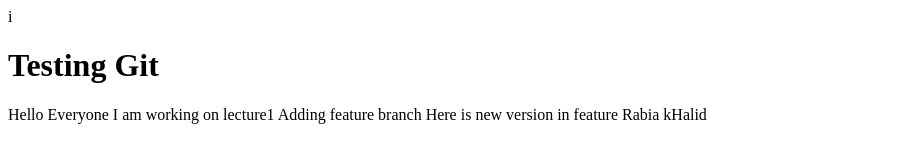
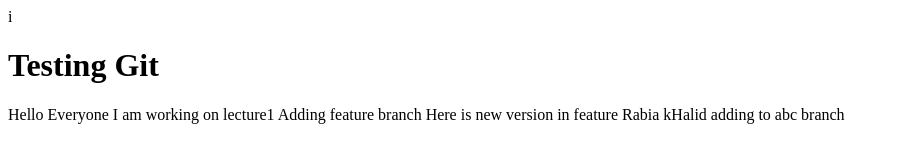
Before and after one commit to Rabia-Khalid/lecture1, a plain HTML site: page index.html in a window 1280 px wide. Shown: the whole page, without its empty margins (0-899 px from the left). Drawn offline with Linux system fonts and the light colour scheme.

Commit message:
adding changes to abc branch

```diff
--- a/index.html
+++ b/index.html
@@ -11,5 +11,6 @@ Hello Everyone I am working on lecture1
 Adding feature branch
 Here is new version in feature
 Rabia kHalid
+adding to abc branch
 </body>
 </html>
```
